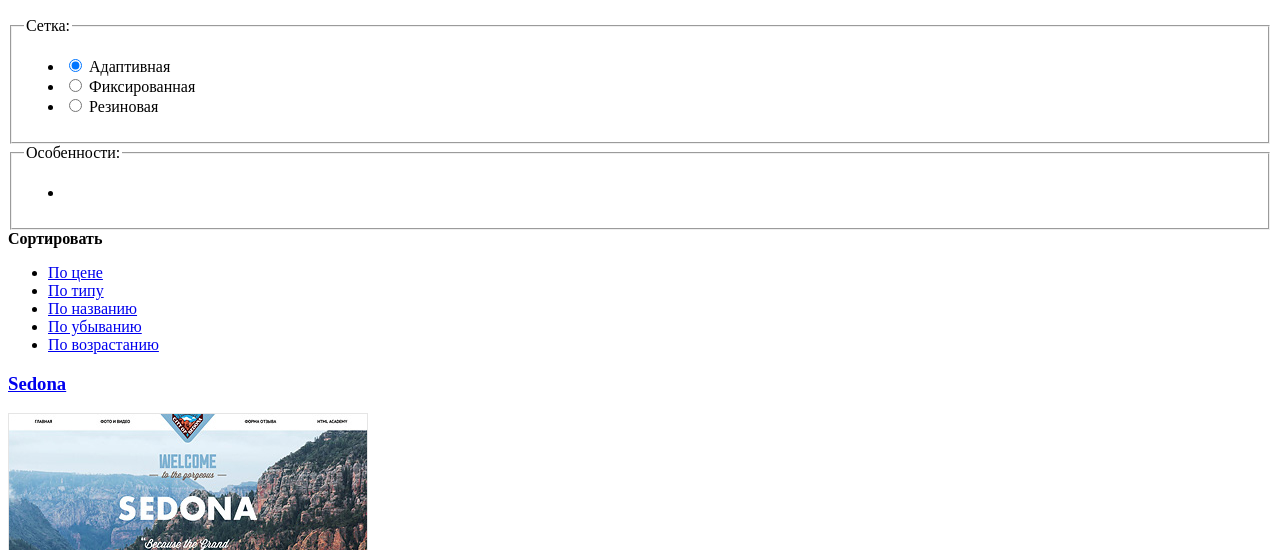
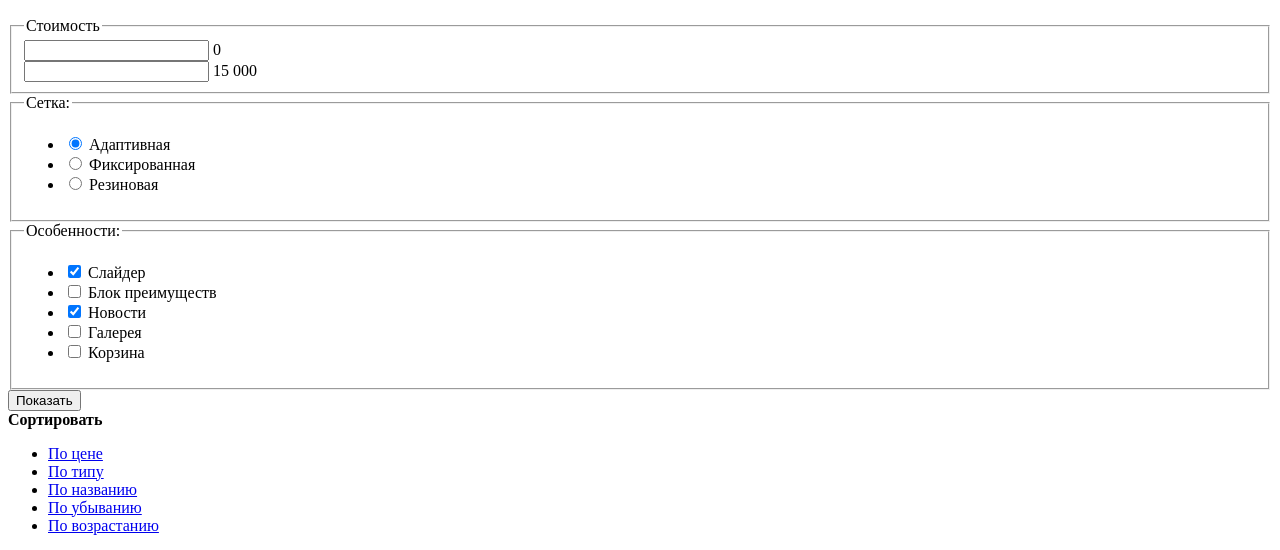
Before and after one commit to DariaBulanova/702173-nerds, a plain HTML site: page inner.html in a window 1280 px wide. Shown: the part 249-799 px from the top of the page. Drawn offline with Linux system fonts and the light colour scheme.

Commit message:
Разметка8

```diff
--- a/inner.html
+++ b/inner.html
@@ -47,6 +47,15 @@
   <main>
     <form class="filter" method="get" action="https://echo.htmlacademy.ru">
       <fieldset>
+        <legend>Стоимость</legend>
+        <div>
+          <input type="text" name="min"> 0
+        </div>
+        <div>
+          <input type="text" name="max"> 15 000
+        </div>
+      </fieldset>
+      <fieldset>
         <legend>Сетка:</legend>
         <ul>
           <li>
@@ -73,9 +82,38 @@
         <legend>Особенности:</legend>
         <ul>
           <li>
+            <input type="checkbox" name="slider" id="filter-slider" checked>
+            <label for="filter-slider">
+              Слайдер
+            </label>
+          </li>
+          <li>
+            <input type="checkbox" name="adavantage" id="filter-advantage">
+            <label for="filter-advantage">
+              Блок преимуществ
+            </label>
+          </li>
+          <li>
+            <input type="checkbox" name="news" id="filter-news" checked>
+            <label for="filter-news">
+              Новости
+            </label>
+          </li>
+          <li>
+            <input type="checkbox" name="gallery" id="filter-gallery">
+            <label for="filter-gallery">
+              Галерея
+            </label>
+          </li>
+          <li>
+            <input type="checkbox" name="cart" id="filter-cart">
+            <label for="filter-cart">
+              Корзина
+            </label>
           </li>
         </ul>
       </fieldset>
+      <button type="submit">Показать</button>
     </form>
 
     <section class="center">
@@ -156,13 +194,11 @@
 
   </main>
   <footer class="main-footer">
-    <!--Здесь будет карта-->
+    <img src="map.png" alt="карта">
     <p class="footer-contacts">
       <b>NЁRDS DESIGN STUDIO</b> 191186,Санкт-Петербург, ул. Б.Конюшенная, д.19/8 тел. +7(812)275-75-75
     </p>
-    <button class="button write" type="button" href="write-form">
-      Напишите нам
-    </a>
+    <button class="button write" href="#">Напишите нам</button>
 
     <section class="social">
       <div class="footer-social">
@@ -179,14 +215,29 @@
   </footer>
 
   <section class="modal-map">
-    <img src="img/map.png" alt="Карта офиса">
+    <img src="img/map.png" alt="Адрес офиса:Большая Конюшенная,19">
     <h2 class="visually-hidden">Как до нас добраться</h2>
-    <span class="modal-close">x</span>
+    <button class="modal-close" type="button">Закрыть</button>
   </section>
 
   <div class="modal-form">
     <b>Напишите нам</b>
-    <!--Здесь будет форма-->
+    <form class="write-us" method="post" action="https://echo.htmlacademy.ru">
+      <p>
+        <label for="user-name">Ваше имя:</label>
+        <input id="user-name" type="text" name="name" placeholder="Имя Фамилия">
+      </p>
+      <p>
+        <label for="user-email">Ваш e-mail:</label>
+        <input id="user-email" type="text" name="email" placeholder="email@example.com">
+      </p>
+      <p>
+        <label for="user-letter">Текст письма:</label>
+        <input id="user-letter" type="text" name="letter" placeholder="В свободной форме">
+      </p>
+      <button type="submit">Отправить</button>
+      <button class="modal-close" type="button">Закрыть</button>
+    </form>
   </div>
 </body>
 
```
Also changed, not shown: index.html (+2 -1 lines).
